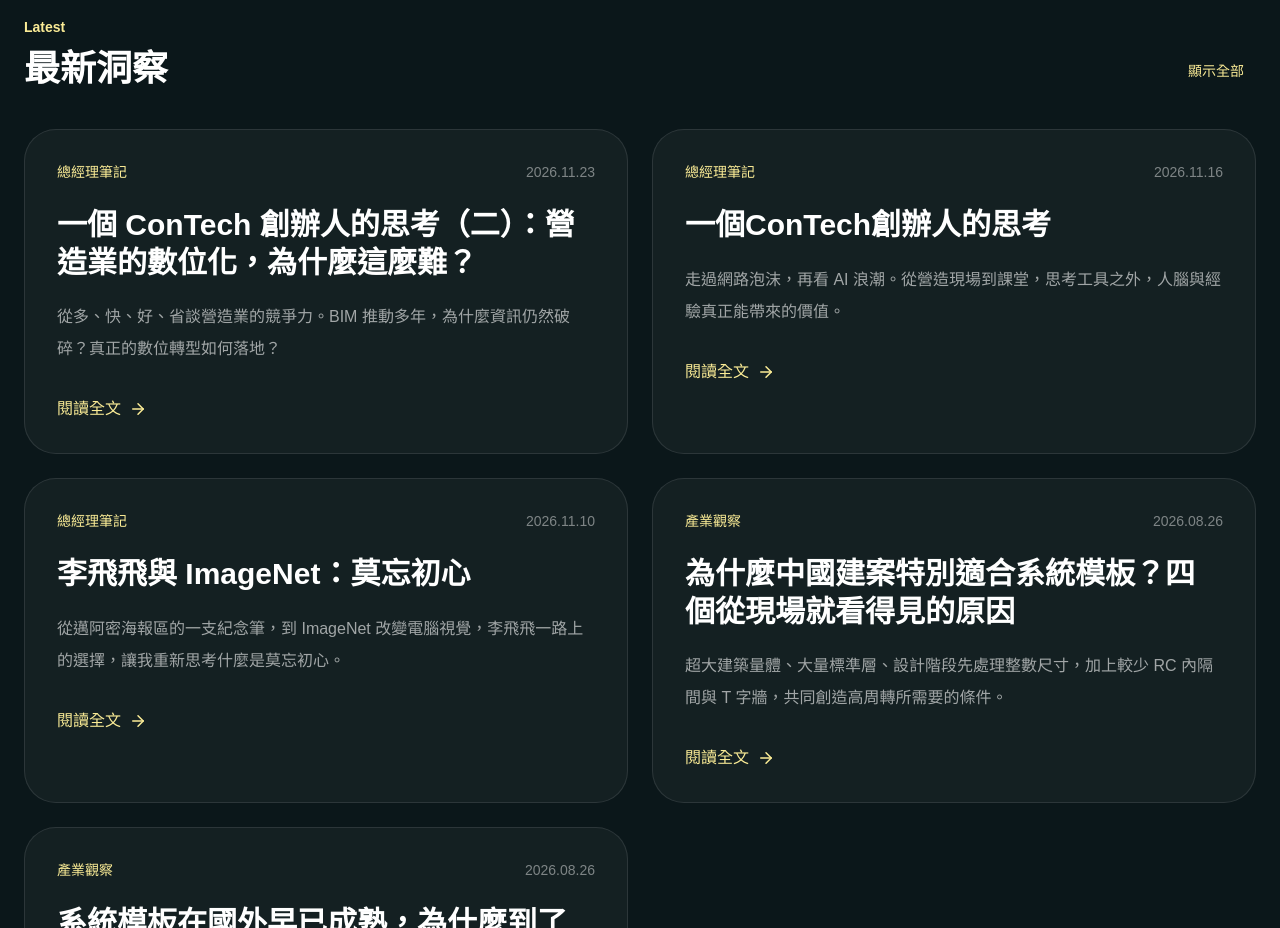
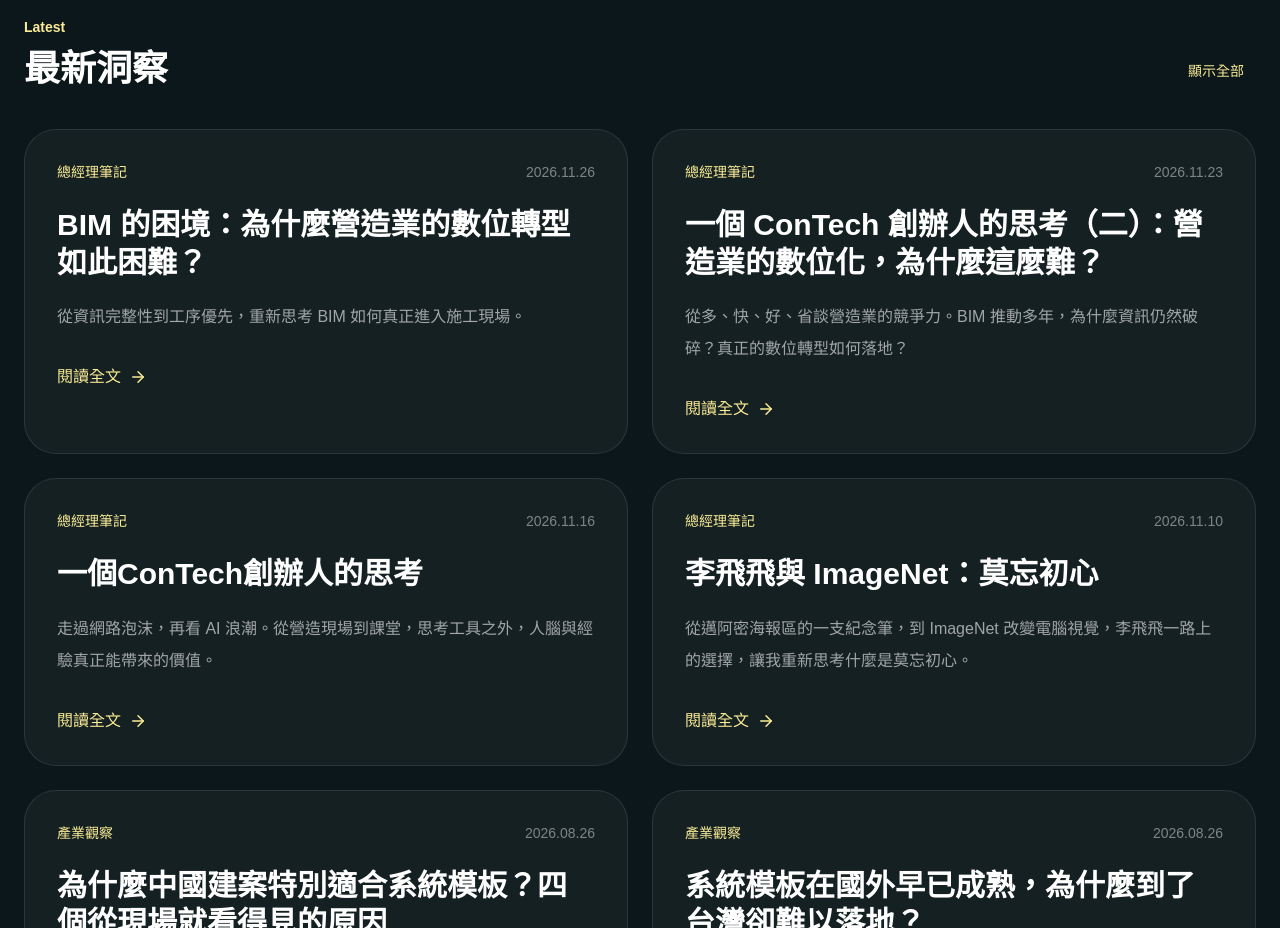
Before and after one commit to MarkHsuDD/dengding-org, a Next.js app: page /insights in a window 1280 px wide. Shown: the part 840-1768 px from the top of the page. Built offline with nearby package versions, Linux system fonts and the light colour scheme.

Commit message:
List new BIM article under CEO notes

```diff
--- a/app/insights/page.tsx
+++ b/app/insights/page.tsx
@@ -9,6 +9,13 @@ export const metadata: Metadata = {
 };
 
 const articles = [
+  {
+    "category": "總經理筆記",
+    "title": "BIM 的困境：為什麼營造業的數位轉型如此困難？",
+    "excerpt": "從資訊完整性到工序優先，重新思考 BIM 如何真正進入施工現場。",
+    "href": "/insights/bim-workflow-first",
+    "date": "2026.11.26"
+  },
   {
     category: "總經理筆記",
     title: "一個 ConTech 創辦人的思考（二）：營造業的數位化，為什麼這麼難？",
```
